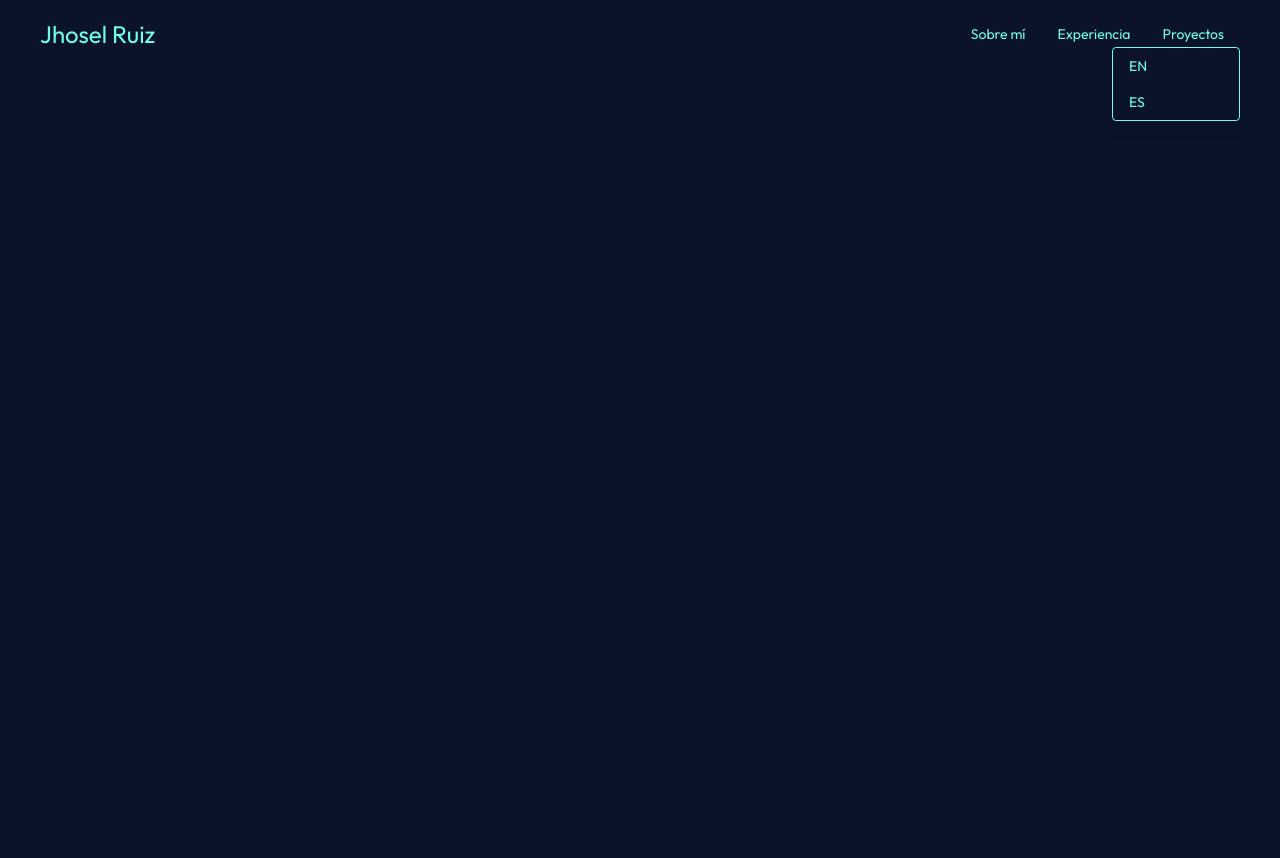
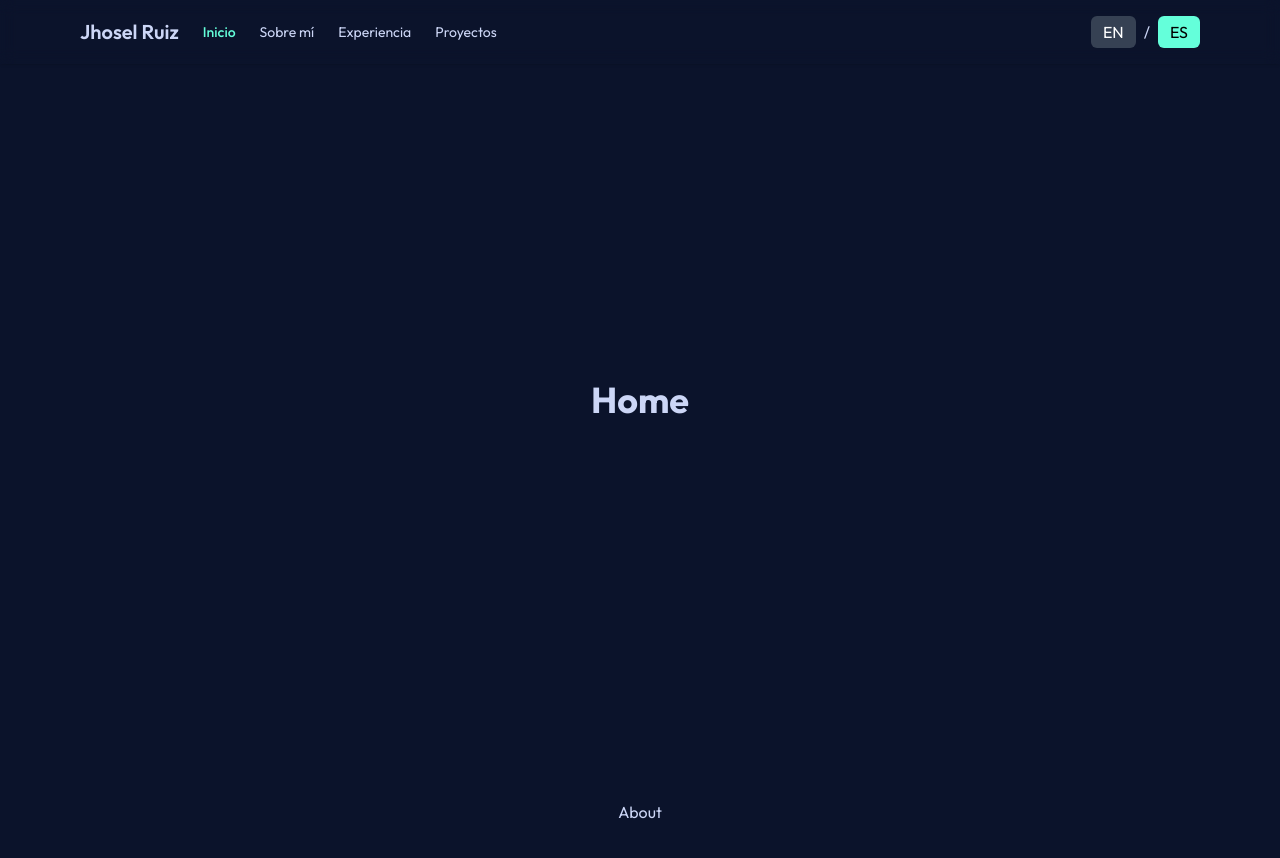
Before and after one commit to JhoselPR/new-portfolio, a React (Vite) app: page /#home in a window 1280 px wide. Shown: the top 858 px of the page. Before the commit the page ends 800 px from the top, so only its background shows below. Built offline with nearby package versions, Linux system fonts and the light colour scheme.

Commit message:
feat: fade in added

```diff
--- a/src/App.jsx
+++ b/src/App.jsx
@@ -1,12 +1,32 @@
 import "./i18n/i18n"
 import Navbar from "./components/Navbar"
+import Home from "./sections/Home"
+import Section from "./components/Section"
 
 function App() {
 
 
   return (
     <>
-    <Navbar />
+      <Navbar />
+
+      <main>
+        <Section id="home">
+          <Home />
+        </Section>
+
+        <Section id="about">
+          <section className="flex items-center justify-center">
+            About
+          </section>
+        </Section>
+
+        <Section id="projects">
+          <section className="flex items-center justify-center">
+            Projects
+          </section>
+        </Section>
+      </main>
     </>
   )
 }
--- a/src/components/Navbar.jsx
+++ b/src/components/Navbar.jsx
@@ -1,7 +1,12 @@
 import { useTranslation } from "react-i18next"
+import { useActiveSection } from "../hooks/useActiveSection"
+
+const sections = ["home", "about", "experience", "projects"]
 
 export default function Navbar() {
   const { t, i18n } = useTranslation()
+  const activeSection = useActiveSection(sections)
+  const currentLang = i18n.language || "es"
 
   const changeLanguage = (lng) => {
     i18n.changeLanguage(lng)
@@ -14,35 +19,37 @@ export default function Navbar() {
   ]
 
   return (
-    <header className="w-full px-10 py-4">
-
+    <header className="w-full px-20 py-4 fixed top-0 left-0 shadow z-50 bg-[03001cb3] backdrop-blur-sm scroll-mt-24">
       <nav className="max-w-7xl mx-auto flex items-center justify-between">
-        <a href="#" className="inline-block text-2xl transition-transform duration-300 hover:scale-105">Jhosel Ruiz</a>
-
-        <div>
-        {["about", "experience", "projects"].map((section) => (
+        <div className="flex items-center gap-6">
+          <a href="#" className="inline-block text-xl transition-transform duration-300 hover:scale-105 font-semibold">Jhosel Ruiz</a>
+          {sections.map((section) => (
             <a
               key={section}
               href={`#${section}`}
-            className="inline-block px-4 py-2 text-sm transition-transform duration-300 hover:scale-105"
+              className={"inline-block text-sm hover:scale-105 transition-all duration-300 " + (activeSection === section ? "text-green-bright font-medium" : "")}
             >
               {t(`navbar.${section}`)}
             </a>
           ))}
+        </div>
 
-          <div className="inline-block relative">
-            <div className="absolute right-0 mt-2 w-32 bg-whie border rounded shadow-lg">
-              {languages.map((lang) => (
+        <div className="flex items-center gap-2">
           <button
-                  key={lang.code}
-                  onClick={() => changeLanguage(lang.code)}
-                  className="block w-full text-left px-4 py-2 text-sm "
+          type="button"
+          onClick={() => changeLanguage("en")}
+          className={`px-3 py-1 rounded-md ${currentLang === "en" ? "bg-green-bright text-black" : "bg-gray-700 text-white"}`}
           >
-                  {lang.label}
+            EN
           </button>
-              ))}
-            </div>
-          </div>
+          /
+          <button
+          type="button"
+          onClick={() => changeLanguage("es")}
+          className={`px-3 py-1 rounded-md ${currentLang === "es" ? "bg-green-bright text-black" : "bg-gray-700 text-white"}`}
+          >
+            ES
+          </button>
         </div>
       </nav>
     </header>
--- a/src/components/Section.jsx
+++ b/src/components/Section.jsx
@@ -0,0 +1,16 @@
+import { motion } from "framer-motion";
+
+export default function Section({ id, children }) {
+  return (
+    <motion.section
+      id={id}
+      initial={{ opacity: 0, y: 40 }}
+      whileInView={{ opacity: 1, y: 0 }}
+      transition={{ duration: 0.6, ease: "easeOut" }}
+      viewport={{ once: true, margin: "-100px" }}
+      className="min-h-screen scroll-mt-24"
+    >
+      {children}
+    </motion.section>
+  );
+}
--- /dev/null
+++ b/src/hooks/useActiveSection.js
@@ -0,0 +1,36 @@
+import { useEffect, useState } from "react";
+
+export function useActiveSection(sectionIds = []) {
+  const [activeSection, setActiveSection] = useState("");
+
+  useEffect(() => {
+    const sections = sectionIds.map((id) => document.getElementById(id));
+
+    const observer = new IntersectionObserver(
+      (entries) => {
+        const visible = entries.find((entry) => entry.isIntersecting);
+
+        if (visible) {
+          const id = visible.target.id;
+
+          setActiveSection(id);
+
+          // actualiza el hash sin recargar
+          window.history.replaceState(null, "", `#${id}`);
+        }
+      },
+      {
+        rootMargin: "-40% 0px -40% 0px",
+        threshold: 0
+      }
+    );
+
+    sections.forEach((section) => {
+      if (section) observer.observe(section);
+    });
+
+    return () => observer.disconnect();
+  }, [sectionIds]);
+
+  return activeSection;
+}
--- a/src/index.css
+++ b/src/index.css
@@ -2,6 +2,8 @@
 
 @theme {
     --color-brand-text: #6fffe9;
+    --color-brand-text-secondary: #ccd6f6;
+    --color-green-bright: #64ffda;
     --color-brand-bg: #0b132b;
     --color-brand-primary: #5bc0be;
     --color-brand-secondary: #3a506b;
@@ -11,5 +13,9 @@
 body {
     font-family: "Outfit", sans-serif;
     background-color: var(--color-brand-bg);
-    color: var(--color-brand-text);
+    color: var(--color-brand-text-secondary);
 }
+
+html {
+  scroll-behavior: smooth;
+}
--- a/src/sections/Home.jsx
+++ b/src/sections/Home.jsx
@@ -0,0 +1,8 @@
+
+export default function Home() {
+  return (
+    <section id="home" className="min-h-screen flex items-center justify-center">
+        <h1 className="text-4xl font-bold">Home</h1>
+    </section>
+  )
+}
```
Lines whose indentation alone changed are shown as unchanged.
